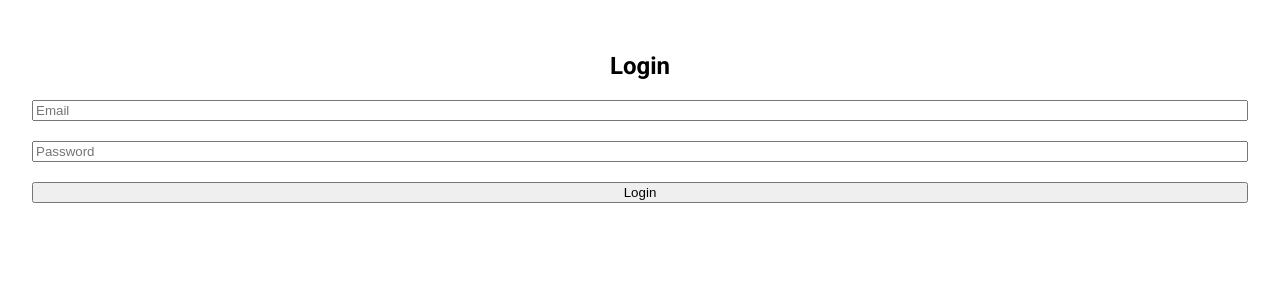
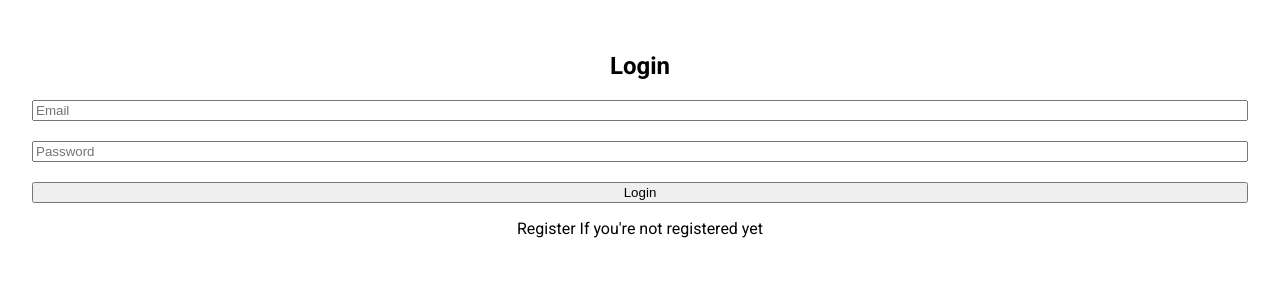
Before and after one commit to albinramos/frontend_fullstack, a React (Vite) app: page /login in a window 1280 px wide. Shown: the top 300 px of the page. Built offline with nearby package versions, Linux system fonts and the light colour scheme.

Commit message:
navigate to register from login

```diff
--- a/src/components/login/Login.jsx
+++ b/src/components/login/Login.jsx
@@ -63,6 +63,11 @@ const Login = ({ onLogin }) => {
     return <Navigate to='/'/>
   }
 
+  const navigateToRegister = () => {
+    // Utiliza la función navigate para redirigir a la página de registro
+    navigate('/register');
+  };
+
   return (
     <div style={pageStyles}>
       <section className="login">
@@ -71,6 +76,10 @@ const Login = ({ onLogin }) => {
           <input type="email" placeholder="Email" className='form__email' name='email' />
           <input type="password" placeholder="Password" className='form__password' name='password' />
           <button type="submit">Login</button>
+          <p className="login__register-link" onClick={navigateToRegister}>
+            {isRegister ? 'Login' : 'Register '}
+             If you're not registered yet
+          </p>
         </form>
       </section>
     </div>
```
